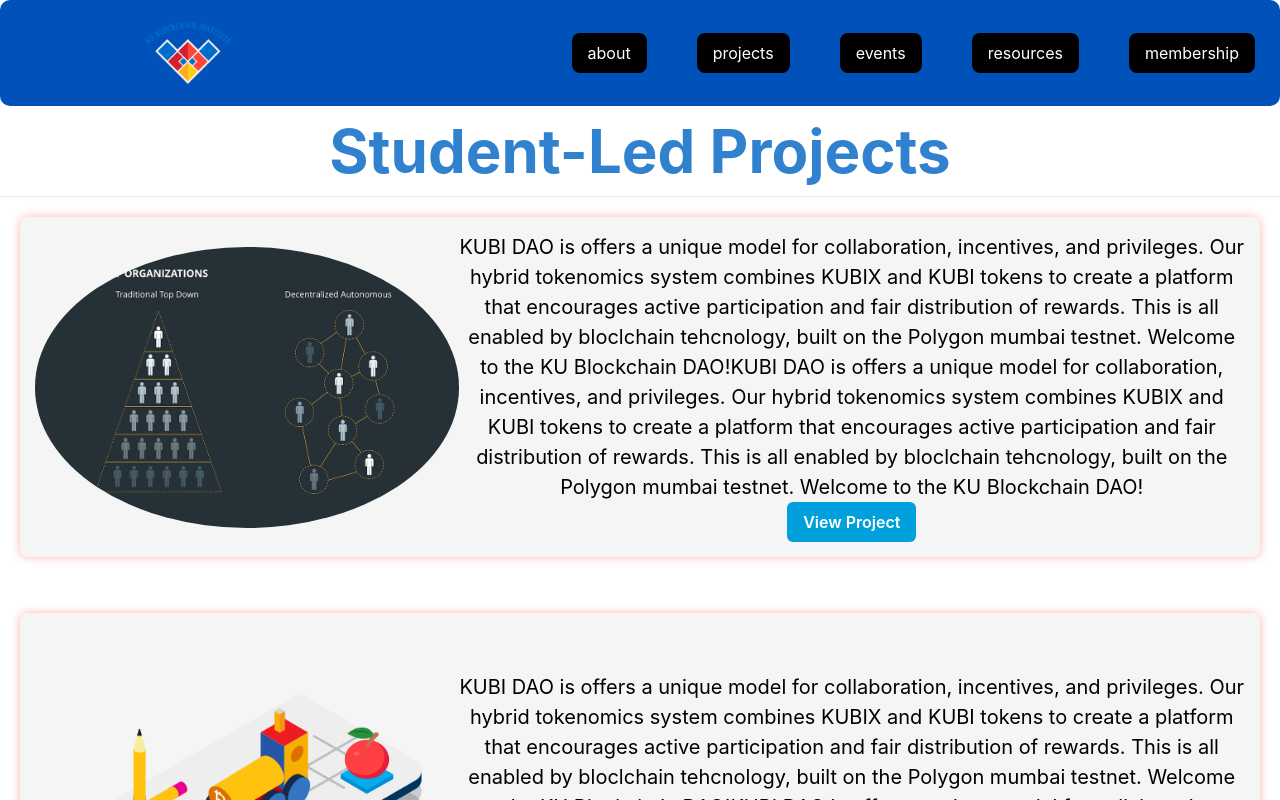
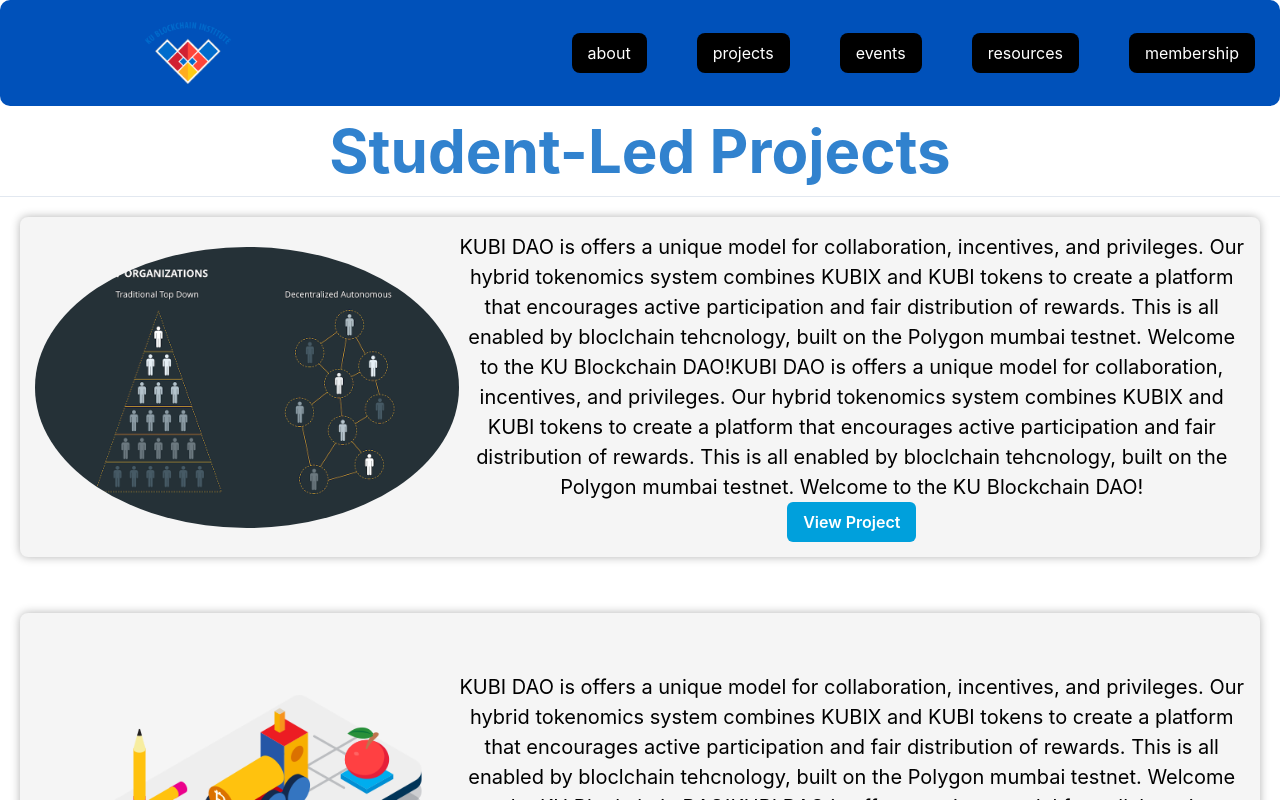
Before and after one commit to KU-Blockchain/kubi-website, a Next.js app: page /projects in a window 1280 px wide. Shown: the top 800 px of the page. Built offline with nearby package versions, Linux system fonts and the light colour scheme.

Commit message:
Attempt at improving aesthetics

```diff
--- a/src/app/events/page.js
+++ b/src/app/events/page.js
@@ -37,8 +37,8 @@
       },
       {
         image: "/testImages/IM ACTUALLY AMAZING.png",
-        text: "This is a test event",
-        heading: "Test Event 4",
+        text: "Visited by Joe Roets, the founder of DragonChain, this event was a unique opportunity to learn about the latest in blockchain technology from an industry expert. Joe shared his insights on the future of blockchain and the potential of DragonChain to revolutionize the industry.",
+        heading: "Industry Highlight: DragonChain",
         customStyle: {}
       },
     ];
--- a/src/components/globalstyles.module.css
+++ b/src/components/globalstyles.module.css
@@ -17,13 +17,22 @@
 .projectCard{
   background-color: #f5f5f5;
   border-radius: 10px;
-  box-shadow: 0 0 10px rgba(255, 0, 0, 0.3);
+  box-shadow: 0 0 10px rgba(0, 0, 0, 0.3);
   padding: 20px;
   margin: 20px;
   transition: 0.3s;;
 }
 
 .projectCard:hover{
-  box-shadow: 0 0 20px rgba(255, 0, 0, 0.5);
-  transform: scale(1.15);
+  box-shadow: 0 0 20px rgba(0, 0, 0, 0.5);
+  transform: scale(1.02);
 }
+
+.sectionShadow{
+  box-shadow: 0 0 10px rgba(0, 0, 0, 0.3);
+  transition: 0.25;
+}
+
+.sectionShadow:hover{
+  box-shadow: 0 0 20px rgba(0, 0, 0, 0.7);
+}
--- a/src/components/projectholder.js
+++ b/src/components/projectholder.js
@@ -11,10 +11,7 @@
   return(
 
     <>
-      <motion.div className={styles.projectCard} style={projectCard}
-      initial={{ opacity: 0, x:500 }}
-      whileInView={{ opacity: 1, x:0 }}
-      viewport={{ once: true }}>
+      <motion.div className={styles.projectCard} style={projectCard}>
           <img style={roundImage} src={image}></img>
           <div>
             <Text fontSize="xl">{text}</Text>
```
Also changed, not shown: src/components/section.js (+4 -3 lines).
